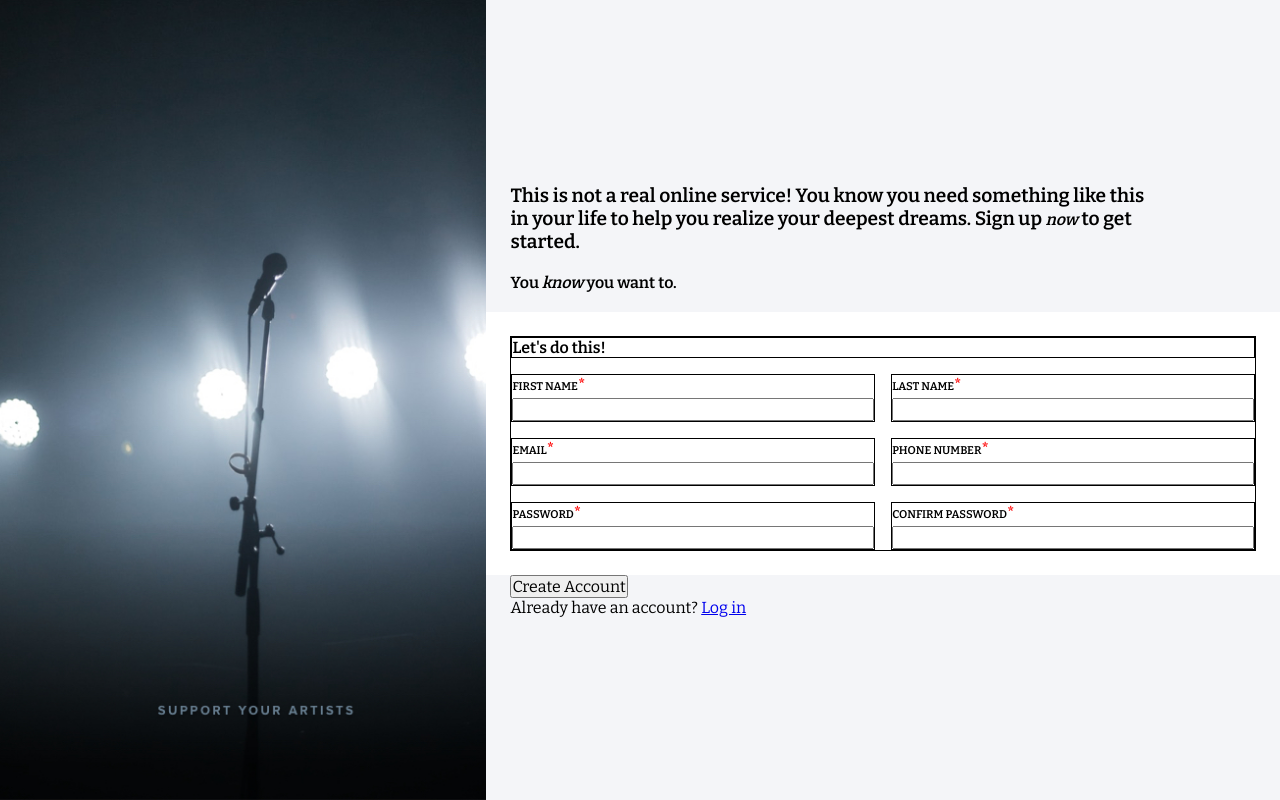
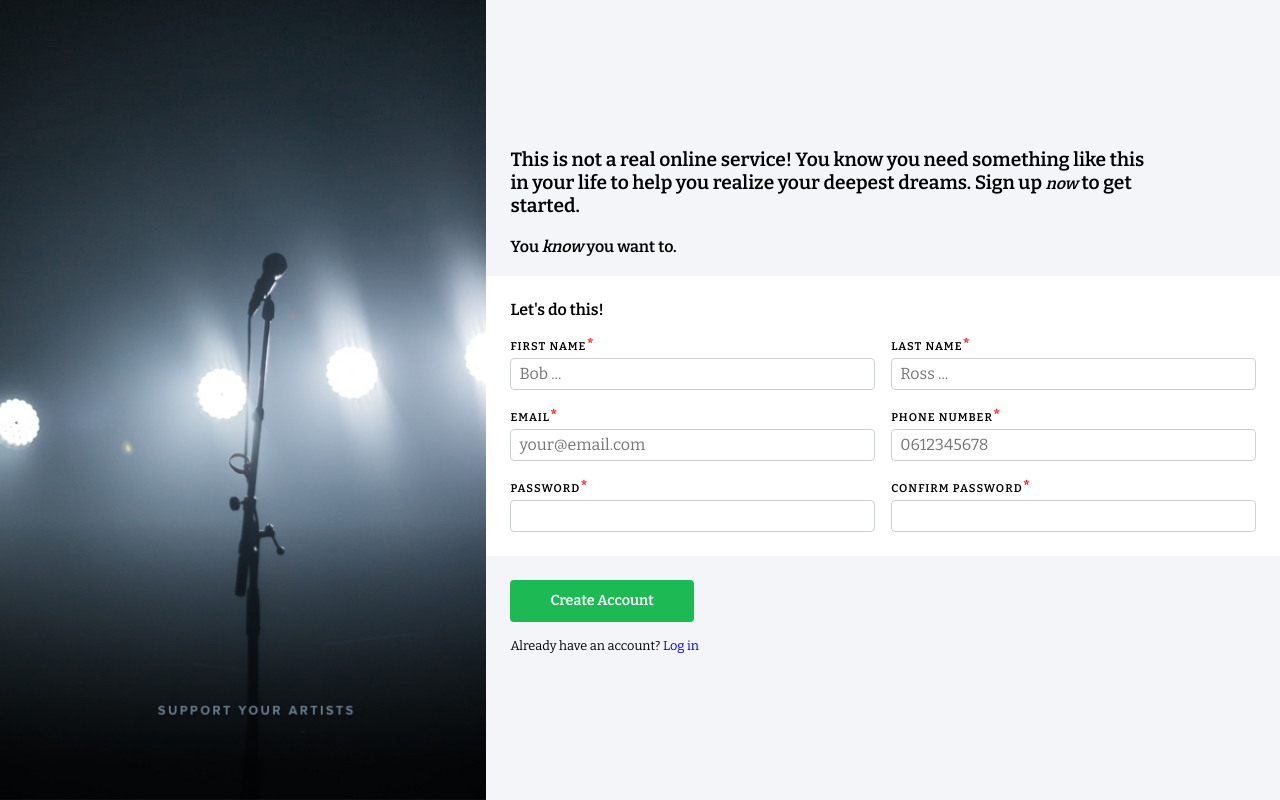
Before and after one commit to Steffan-S/odin-signup-form, a plain HTML site: page index.html in a window 1280 px wide. Drawn offline with nearby package versions, Linux system fonts and the light colour scheme.

Commit message:
Added main container footer styling
- Added styling to button
- Added styling to 'already have an account'
- Added input text styling (mainly padding)

```diff
--- a/index.html
+++ b/index.html
@@ -8,13 +8,12 @@
 </head>
 <body>
     <div class="container-left">
-        <!-- <div class="logo"><?xml version="1.0" encoding="UTF-8"?><svg xmlns="http://www.w3.org/2000/svg" width="24px" height="24px" fill="none" stroke-width="1.5" viewBox="0 0 24 24" color="#FFFFFF"><path stroke="#FFFFFF" stroke-width="1.5" stroke-linecap="round" stroke-linejoin="round" d="M7 15s4.5-1 9 1M6.5 12s6-1.5 11 1.5M6 9c3-.5 8-1 13 2"></path><path stroke="#FFFFFF" stroke-width="1.5" stroke-linecap="round" stroke-linejoin="round" d="M12 22C6.477 22 2 17.523 2 12S6.477 2 12 2s10 4.477 10 10-4.477 10-10 10Z"></path></svg></div> -->
+
     </div>
 
     <div class="container-main">
         <header>
-            <h1>This is not a real online service! You know you need something like this in your life to help you realize
-                your deepest dreams. Sign up <em>now</em> to get started.</h1>
+            <h1>This is not a real online service! You know you need something like this in your life to help you realize your deepest dreams. Sign up <em>now</em> to get started.</h1>
             <h2>You <em>know</em> you want to.</h2>
         </header>
 
@@ -24,20 +23,20 @@
 
                 <div class="input-container">
                     <label for="">First Name<span class="required">*</span></label>
-                    <input type="text" id="" name="" />
+                    <input type="text" id="" name="" placeholder="Bob ..."/>
                 </div>
 
                 <div class="input-container">
                     <label for="">Last Name<span class="required">*</span></label>
-                    <input type="text" id="" name="" />
+                    <input type="text" id="" name="" placeholder="Ross ..."/>
                 </div>
                 <div class="input-container">
                     <label for="">Email<span class="required">*</span></label>
-                    <input type="email" id="" name="" />
+                    <input type="email" id="" name="" placeholder="your@email.com"/>
                 </div>
                 <div class="input-container">
                     <label for="">Phone number<span class="required">*</span></label>
-                    <input type="number" id="" name="" />
+                    <input type="number" id="" name="" placeholder="0612345678"/>
                 </div>
                 <div class="input-container">
                     <label for="">Password<span class="required">*</span></label>
--- a/style.css
+++ b/style.css
@@ -1,5 +1,6 @@
 @import url('https://fonts.googleapis.com/css2?family=Bitter:wght@300;400;500;600&display=swap');
 
+/* CSS Reset */
 * {
     margin: 0;
     padding: 0;
@@ -14,6 +15,7 @@ body {
     background: #bfc8d52a;
 }
 
+/* Left container ------------------- */
 .container-left {
     width: 38vw;
     height: 100vh;
@@ -23,17 +25,14 @@ body {
     justify-content: center;
 }
 
-.logo {
-    margin-left: -100px;
-    margin-top: 100px;
-}
 
+/* Right container ------------------- */
 .container-main {
     width: 62vw;
 }
 
-header,
-.main-footer {
+/* Right container, header */
+header {
     width: 80%;
     margin: 0 24px;
 }
@@ -47,8 +46,9 @@ header h1 {
     margin-bottom: 20px;
 }
 
+/* Right container, form */
 form {
-    border: 1px solid #000;
+    /* border: 1px solid #000; */
     display: flex;
     flex-direction: row;
     flex-wrap: wrap;
@@ -62,7 +62,7 @@ form {
 
 form legend {
     width: 100%;
-    border: 1px solid #000;
+    /* border: 1px solid #000; */
     font-weight: bold;
 }
 
@@ -70,6 +70,7 @@ label {
     font-size: 0.7rem;
     text-transform: uppercase;
     font-weight: bold;
+    letter-spacing: 1.05px;
 }
 
 label span {
@@ -79,8 +80,46 @@ label span {
 .input-container {
     flex: 1;
     flex-basis: 40%;
-    border: 1px solid #000;
+    /* border: 1px solid #000; */
     display: flex;
     flex-flow: column;
     gap: 4px;
 }
+
+input {
+    height: 32px;
+    border: 1px solid #ccd0d2;
+    border-radius: 4px;
+    padding: 0 8px;
+}
+
+/* Right container, Footer */
+button {
+    height: 42px;
+    background: #1DB954;
+    color: #fff;
+    border-radius: 4px;
+    border: none;
+    font-size: 0.9rem;
+    font-weight: bold;
+    padding: 0 40px;
+    margin-bottom: 16px;
+    transition: all 0.2s ease;
+}
+
+button:hover {
+    background: #20c75a;
+}
+
+.main-footer {
+    margin: 24px 24px 0 24px;
+}
+
+.main-footer p,
+.main-footer a {
+    font-size: 0.8rem;
+}
+
+a {
+    text-decoration: none;
+}
```
